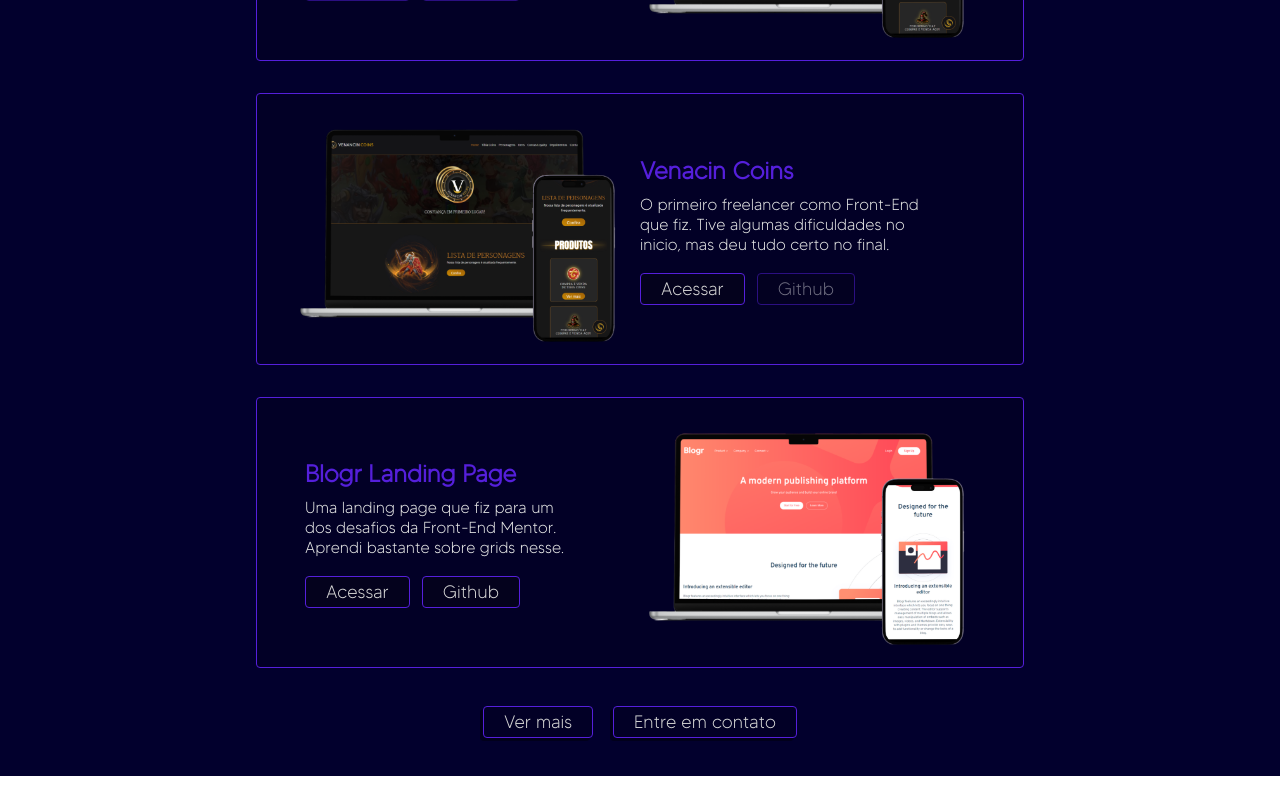
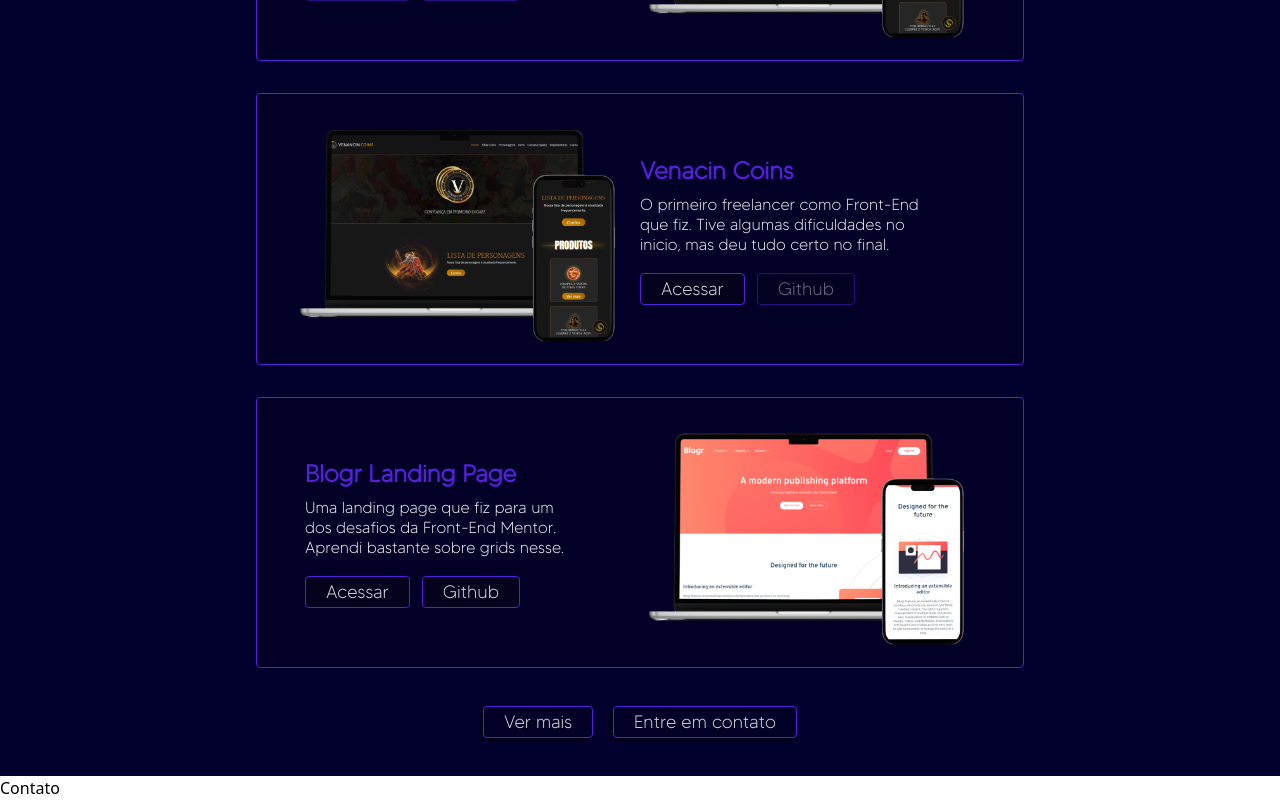
Before and after one commit to thalesmariiano/thalesdeveloper.com.br, a Vue app: page / in a window 1280 px wide. Shown: the part 2726-3526 px from the top of the page. Before the commit the page ends 3502 px from the top, so only its background shows below. Built offline with nearby package versions, Linux system fonts and the light colour scheme.

Commit message:
ContatoSection component created

```diff
--- a/src/App.vue
+++ b/src/App.vue
@@ -3,6 +3,7 @@
   <InicioSection />
   <SobreSection />
   <ProjetosSection />
+  <ContatoSection />
 </template>
 
 <script setup>
@@ -10,6 +11,7 @@
   import InicioSection from '@/components/InicioSection.vue'
   import SobreSection from '@/components/SobreSection.vue'
   import ProjetosSection from '@/components/ProjetosSection.vue'
+  import ContatoSection from '@/components/ContatoSection.vue'
 </script>
 
 <style scoped>
--- /dev/null
+++ b/src/components/ContatoSection.vue
@@ -0,0 +1,5 @@
+<template>
+	<section>
+		Contato
+	</section>
+</template>
```
